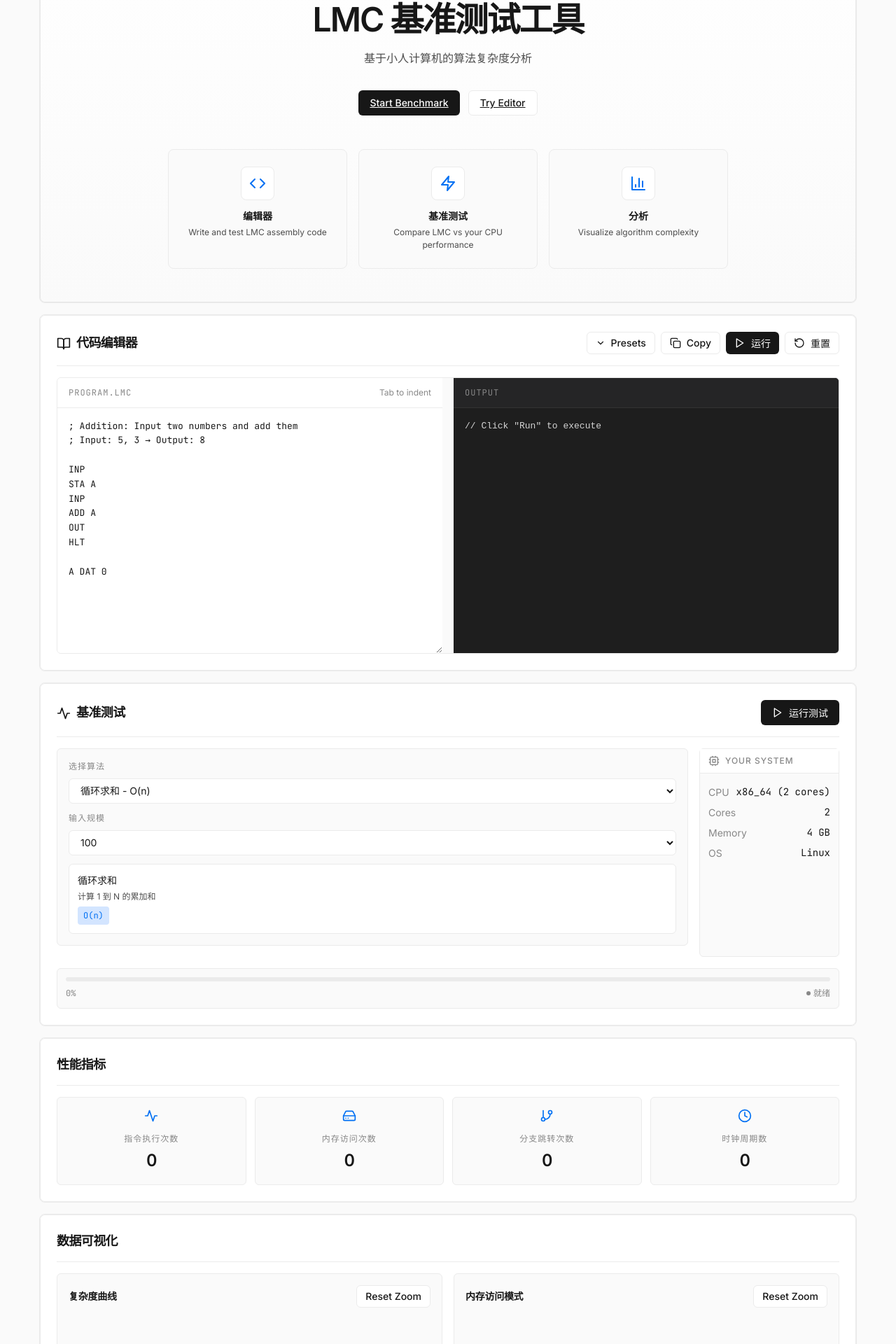
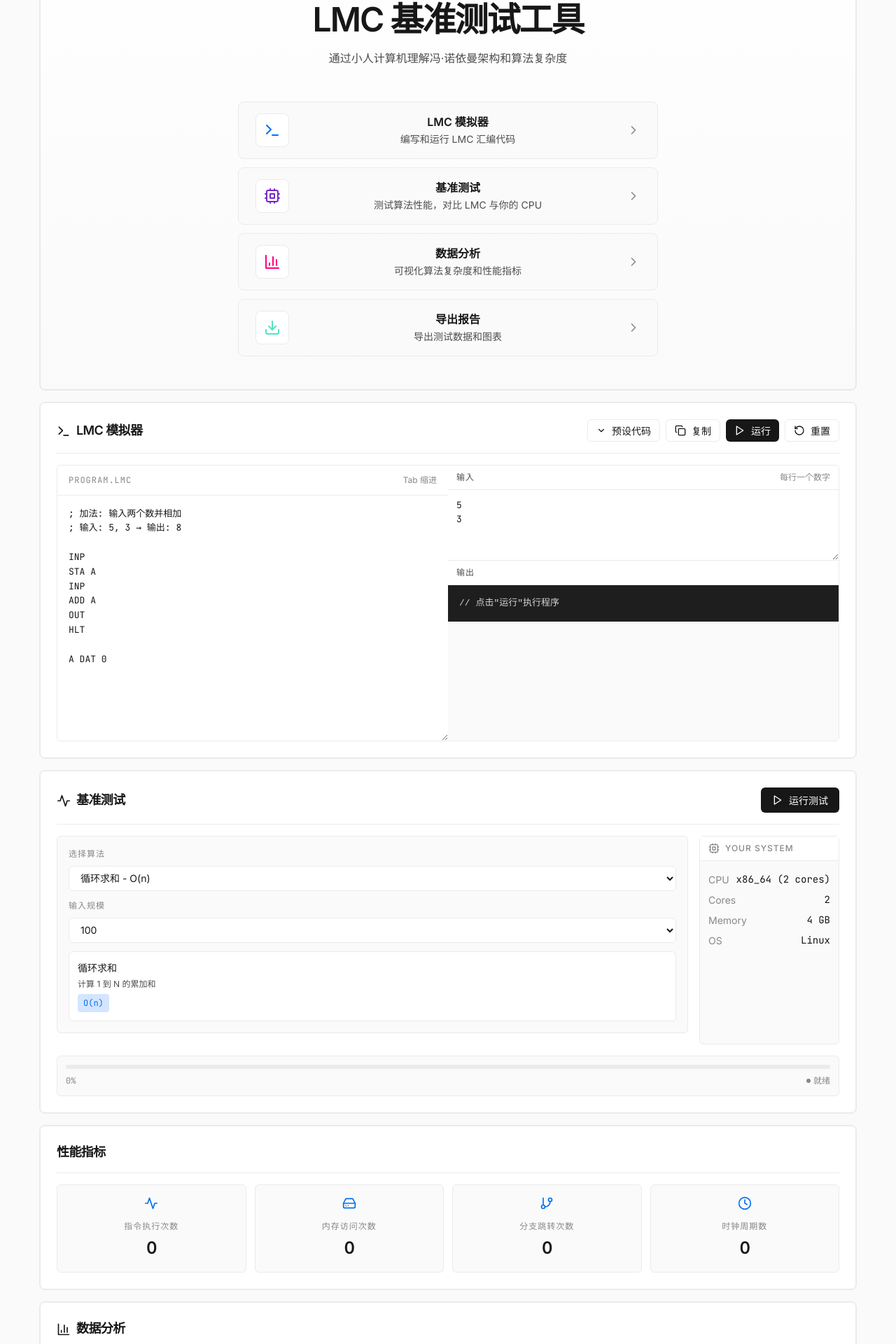
Before and after one commit to AustinZ132/LMC-Benchmark-Simulator, a React (Vite) app: page / in a window 1280 px wide. Shown: the part 214-2134 px from the top of the page at 70% size. Built offline with nearby package versions, Linux system fonts and the light colour scheme; what chartjs-plugin-zoom would draw is missing.

Commit message:
fix: Fix editor input, add Chinese presets, redesign menu, improve charts

```diff
--- a/src/components/Charts.jsx
+++ b/src/components/Charts.jsx
@@ -3,11 +3,12 @@ import { useI18n } from '../context/I18nContext';
 import { useBenchmark } from '../context/BenchmarkContext';
 import { Chart, registerables } from 'chart.js';
 import zoomPlugin from 'chartjs-plugin-zoom';
+import { BarChart3, ZoomIn, ZoomOut, RotateCcw } from 'lucide-react';
 
 Chart.register(...registerables, zoomPlugin);
 
 export default function Charts() {
-  const { t } = useI18n();
+  const { t, lang } = useI18n();
   const { results } = useBenchmark();
   const complexityChartRef = useRef(null);
   const memoryChartRef = useRef(null);
@@ -17,6 +18,7 @@ export default function Charts() {
   const comparisonInstance = useRef(null);
   const [selectedAlgorithms, setSelectedAlgorithms] = useState([]);
 
+  const isZh = lang === 'zh';
   const algorithms = [...new Set(results.map(r => r.algorithmId))];
 
   useEffect(() => {
@@ -80,8 +82,7 @@ export default function Charts() {
       zoom: {
         wheel: { enabled: true },
         pinch: { enabled: true },
-        mode: 'xy',
-        onZoomComplete: () => {}
+        mode: 'xy'
       }
     };
 
@@ -109,11 +110,11 @@ export default function Charts() {
           scales: {
             x: {
               type: 'linear',
-              title: { display: true, text: t('charts.inputSize') },
+              title: { display: true, text: isZh ? '输入规模' : 'Input Size' },
               grid: { color: '#ebebeb' }
             },
             y: {
-              title: { display: true, text: t('metrics.instructions') },
+              title: { display: true, text: isZh ? '指令执行次数' : 'Instruction Count' },
               grid: { color: '#ebebeb' }
             }
           }
@@ -145,11 +146,11 @@ export default function Charts() {
           scales: {
             x: {
               type: 'linear',
-              title: { display: true, text: t('charts.inputSize') },
+              title: { display: true, text: isZh ? '输入规模' : 'Input Size' },
               grid: { color: '#ebebeb' }
             },
             y: {
-              title: { display: true, text: t('metrics.memory') },
+              title: { display: true, text: isZh ? '内存访问次数' : 'Memory Access' },
               grid: { color: '#ebebeb' }
             }
           }
@@ -166,7 +167,12 @@ export default function Charts() {
       comparisonInstance.current = new Chart(comparisonChartRef.current, {
         type: 'radar',
         data: {
-          labels: [t('metrics.instructions'), t('metrics.memory'), t('metrics.branches'), t('metrics.cycles')],
+          labels: [
+            isZh ? '指令数' : 'Instructions',
+            isZh ? '内存访问' : 'Memory',
+            isZh ? '分支' : 'Branches',
+            isZh ? '周期' : 'Cycles'
+          ],
           datasets: filteredAlgorithms.map((algo, idx) => {
             const r = lastResults[idx];
             const color = colors[idx % colors.length];
@@ -201,7 +207,7 @@ export default function Charts() {
       if (memoryInstance.current) memoryInstance.current.destroy();
       if (comparisonInstance.current) comparisonInstance.current.destroy();
     };
-  }, [results, selectedAlgorithms, t]);
+  }, [results, selectedAlgorithms, isZh]);
 
   const toggleAlgorithm = (algo) => {
     setSelectedAlgorithms(prev =>
@@ -215,10 +221,30 @@ export default function Charts() {
     }
   };
 
+  if (results.length === 0) {
+    return (
+      <section id="analysis" className="section">
+        <div className="section-header">
+          <h2 className="section-title">
+            <BarChart3 size={20} style={{ marginRight: '8px', verticalAlign: 'middle' }} />
+            {isZh ? '数据分析' : 'Data Analysis'}
+          </h2>
+        </div>
+        <div className="empty-state">
+          <BarChart3 size={48} />
+          <p>{isZh ? '运行基准测试后查看图表' : 'Run a benchmark to see charts'}</p>
+        </div>
+      </section>
+    );
+  }
+
   return (
     <section id="analysis" className="section">
       <div className="section-header">
-        <h2 className="section-title">{t('charts.title')}</h2>
+        <h2 className="section-title">
+          <BarChart3 size={20} style={{ marginRight: '8px', verticalAlign: 'middle' }} />
+          {isZh ? '数据分析' : 'Data Analysis'}
+        </h2>
         {algorithms.length > 0 && (
           <div className="algorithm-filters">
             {algorithms.map(algo => (
@@ -236,32 +262,32 @@ export default function Charts() {
       <div className="charts-grid">
         <div className="chart-container">
           <div className="chart-header">
-            <h3 className="chart-title">{t('charts.complexity')}</h3>
+            <h3 className="chart-title">{isZh ? '复杂度曲线' : 'Complexity Curve'}</h3>
             <button onClick={() => resetZoom(complexityChartRef)} className="button-secondary-sm">
-              Reset Zoom
+              <RotateCcw size={14} />
             </button>
           </div>
           <div className="chart-wrapper">
             <canvas ref={complexityChartRef}></canvas>
           </div>
-          <p className="chart-hint">Scroll to zoom, drag to pan</p>
+          <p className="chart-hint">{isZh ? '滚轮缩放，拖拽平移' : 'Scroll to zoom, drag to pan'}</p>
         </div>
         <div className="chart-container">
           <div className="chart-header">
-            <h3 className="chart-title">{t('charts.memory')}</h3>
+            <h3 className="chart-title">{isZh ? '内存访问模式' : 'Memory Access Pattern'}</h3>
             <button onClick={() => resetZoom(memoryChartRef)} className="button-secondary-sm">
-              Reset Zoom
+              <RotateCcw size={14} />
             </button>
           </div>
           <div className="chart-wrapper">
             <canvas ref={memoryChartRef}></canvas>
           </div>
-          <p className="chart-hint">Scroll to zoom, drag to pan</p>
+          <p className="chart-hint">{isZh ? '滚轮缩放，拖拽平移' : 'Scroll to zoom, drag to pan'}</p>
         </div>
       </div>
       <div className="chart-container comparison-chart">
         <div className="chart-header">
-          <h3 className="chart-title">{t('charts.comparison')}</h3>
+          <h3 className="chart-title">{isZh ? '架构对比' : 'Architecture Comparison'}</h3>
         </div>
         <div className="chart-wrapper chart-wrapper-small">
           <canvas ref={comparisonChartRef}></canvas>
--- a/src/components/Editor.jsx
+++ b/src/components/Editor.jsx
@@ -1,14 +1,16 @@
 import React, { useState, useRef, useCallback } from 'react';
 import { useI18n } from '../context/I18nContext';
-import { Play, RotateCcw, Copy, Check, ChevronDown, BookOpen } from 'lucide-react';
+import { Play, RotateCcw, Copy, Check, ChevronDown, Terminal } from 'lucide-react';
 import { LMC } from '../utils/lmc';
 
 const PRESETS = {
   addition: {
-    name: 'Addition (A+B)',
-    description: 'Input two numbers and add them',
-    code: `; Addition: Input two numbers and add them
-; Input: 5, 3 → Output: 8
+    name: '加法 (A+B)',
+    nameEn: 'Addition (A+B)',
+    description: '输入两个数并相加',
+    descriptionEn: 'Input two numbers and add them',
+    code: `; 加法: 输入两个数并相加
+; 输入: 5, 3 → 输出: 8
 
 INP
 STA A
@@ -20,10 +22,12 @@ HLT
 A DAT 0`
   },
   loop: {
-    name: 'Loop Sum (1 to N)',
-    description: 'Calculate sum from 1 to N',
-    code: `; Loop: Calculate sum from 1 to N
-; Input: 10 → Output: 55
+    name: '循环求和 (1到N)',
+    nameEn: 'Loop Sum (1 to N)',
+    description: '计算1到N的累加和',
+    descriptionEn: 'Calculate sum from 1 to N',
+    code: `; 循环求和: 计算1到N的和
+; 输入: 10 → 输出: 55
 
 INP
 STA N
@@ -43,10 +47,12 @@ N DAT 0
 ONE DAT 1`
   },
   multiply: {
-    name: 'Multiply (A×B)',
-    description: 'A times B using repeated addition',
-    code: `; Multiply: A times B
-; Input: 4, 5 → Output: 20
+    name: '乘法 (A×B)',
+    nameEn: 'Multiply (A×B)',
+    description: '通过重复加法实现乘法',
+    descriptionEn: 'A times B using repeated addition',
+    code: `; 乘法: A乘以B
+; 输入: 4, 5 → 输出: 20
 
 INP
 STA A
@@ -69,10 +75,12 @@ RESULT DAT 0
 ONE DAT 1`
   },
   factorial: {
-    name: 'Factorial (N!)',
-    description: 'Calculate N factorial',
-    code: `; Factorial: Calculate N!
-; Input: 5 → Output: 120
+    name: '阶乘 (N!)',
+    nameEn: 'Factorial (N!)',
+    description: '计算N的阶乘',
+    descriptionEn: 'Calculate N factorial',
+    code: `; 阶乘: 计算N!
+; 输入: 5 → 输出: 120
 
 INP
 STA N
@@ -94,10 +102,12 @@ RESULT DAT 0
 ONE DAT 1`
   },
   fibonacci: {
-    name: 'Fibonacci',
-    description: 'Calculate Nth Fibonacci number',
-    code: `; Fibonacci: Nth number
-; Input: 10 → Output: 55
+    name: '斐波那契数列',
+    nameEn: 'Fibonacci',
+    description: '计算第N个斐波那契数',
+    descriptionEn: 'Calculate Nth Fibonacci number',
+    code: `; 斐波那契: 第N个数
+; 输入: 10 → 输出: 55
 
 INP
 STA N
@@ -127,10 +137,12 @@ ZERO DAT 0
 ONE DAT 1`
   },
   counter: {
-    name: 'Counter (1 to N)',
-    description: 'Print numbers 1 to N',
-    code: `; Counter: Print 1 to N
-; Input: 5 → Output: 1,2,3,4,5
+    name: '计数器 (1到N)',
+    nameEn: 'Counter (1 to N)',
+    description: '打印1到N的数字',
+    descriptionEn: 'Print numbers 1 to N',
+    code: `; 计数器: 打印1到N
+; 输入: 5 → 输出: 1,2,3,4,5
 
 INP
 STA N
@@ -151,10 +163,12 @@ COUNT DAT 0
 ONE DAT 1`
   },
   max: {
-    name: 'Find Maximum',
-    description: 'Find max of two numbers',
-    code: `; Find Maximum of two numbers
-; Input: 7, 9 → Output: 9
+    name: '求最大值',
+    nameEn: 'Find Maximum',
+    description: '找出两个数中的最大值',
+    descriptionEn: 'Find max of two numbers',
+    code: `; 求最大值: 两个数中的最大值
+; 输入: 7, 9 → 输出: 9
 
 INP
 STA A
@@ -175,8 +189,9 @@ B DAT 0`
 };
 
 export default function Editor() {
-  const { t } = useI18n();
+  const { t, lang } = useI18n();
   const [code, setCode] = useState(PRESETS.addition.code);
+  const [inputs, setInputs] = useState('5\n3');
   const [output, setOutput] = useState('');
   const [copied, setCopied] = useState(false);
   const [showPresets, setShowPresets] = useState(false);
@@ -186,19 +201,21 @@ export default function Editor() {
     const lmc = new LMC();
     try {
       lmc.loadCode(code);
-      const inputMatch = code.match(/INP/g);
-      const inputCount = inputMatch ? inputMatch.length : 0;
-      const inputs = Array.from({ length: inputCount }, (_, i) => i + 1);
-      lmc.setInput(inputs);
+
+      const inputLines = inputs.split('\n').filter(line => line.trim() !== '');
+      const inputValues = inputLines.map(line => parseInt(line.trim()) || 0);
+      lmc.setInput(inputValues);
+
       const result = lmc.run();
-      setOutput(result.output.join('\n') || 'No output');
+      setOutput(result.output.join('\n') || t('messages.noOutput') || 'No output');
     } catch (error) {
       setOutput(`Error: ${error.message}`);
     }
-  }, [code]);
+  }, [code, inputs, t]);
 
   const handleReset = useCallback(() => {
     setCode(PRESETS.addition.code);
+    setInputs('5\n3');
     setOutput('');
   }, []);
 
@@ -209,7 +226,15 @@ export default function Editor() {
   }, [code]);
 
   const handlePresetSelect = useCallback((presetKey) => {
-    setCode(PRESETS[presetKey].code);
+    const preset = PRESETS[presetKey];
+    setCode(preset.code);
+
+    const inputMatch = preset.code.match(/输入[：:]\s*(.+?)[\s→]/);
+    if (inputMatch) {
+      const inputStr = inputMatch[1].replace(/,/g, '\n');
+      setInputs(inputStr);
+    }
+
     setShowPresets(false);
     setOutput('');
   }, []);
@@ -228,12 +253,14 @@ export default function Editor() {
     }
   }, [code]);
 
+  const isZh = lang === 'zh';
+
   return (
     <section id="editor" className="section">
       <div className="section-header">
         <h2 className="section-title">
-          <BookOpen size={20} style={{ marginRight: '8px', verticalAlign: 'middle' }} />
-          {t('editor.title')}
+          <Terminal size={20} style={{ marginRight: '8px', verticalAlign: 'middle' }} />
+          {isZh ? 'LMC 模拟器' : 'LMC Simulator'}
         </h2>
         <div className="section-actions">
           <div className="preset-dropdown">
@@ -242,7 +269,7 @@ export default function Editor() {
               className="button-secondary-sm"
             >
               <ChevronDown size={14} />
-              <span>Presets</span>
+              <span>{isZh ? '预设代码' : 'Presets'}</span>
             </button>
             {showPresets && (
               <div className="preset-menu">
@@ -252,8 +279,8 @@ export default function Editor() {
                     onClick={() => handlePresetSelect(key)}
                     className="preset-item"
                   >
-                    <span className="preset-name">{preset.name}</span>
-                    <span className="preset-desc">{preset.description}</span>
+                    <span className="preset-name">{isZh ? preset.name : preset.nameEn}</span>
+                    <span className="preset-desc">{isZh ? preset.description : preset.descriptionEn}</span>
                   </button>
                 ))}
               </div>
@@ -261,15 +288,15 @@ export default function Editor() {
           </div>
           <button onClick={handleCopy} className="button-secondary-sm">
             {copied ? <Check size={16} /> : <Copy size={16} />}
-            <span>{copied ? 'Copied!' : 'Copy'}</span>
+            <span>{copied ? (isZh ? '已复制' : 'Copied') : (isZh ? '复制' : 'Copy')}</span>
           </button>
           <button onClick={handleRun} className="button-primary-sm">
             <Play size={16} />
-            <span>{t('editor.run')}</span>
+            <span>{isZh ? '运行' : 'Run'}</span>
           </button>
           <button onClick={handleReset} className="button-secondary-sm">
             <RotateCcw size={16} />
-            <span>{t('editor.reset')}</span>
+            <span>{isZh ? '重置' : 'Reset'}</span>
           </button>
         </div>
       </div>
@@ -277,7 +304,7 @@ export default function Editor() {
         <div className="editor-panel">
           <div className="editor-header">
             <span className="editor-filename">program.lmc</span>
-            <span className="editor-hint">Tab to indent</span>
+            <span className="editor-hint">{isZh ? 'Tab 缩进' : 'Tab to indent'}</span>
           </div>
           <textarea
             ref={textareaRef}
@@ -285,19 +312,34 @@ export default function Editor() {
             value={code}
             onChange={(e) => setCode(e.target.value)}
             onKeyDown={handleKeyDown}
-            placeholder={t('editor.placeholder')}
+            placeholder={isZh ? '在此输入 LMC 代码...' : 'Enter LMC code here...'}
             spellCheck={false}
             autoComplete="off"
             autoCorrect="off"
             autoCapitalize="off"
           />
         </div>
-        <div className="output-panel">
-          <div className="output-header">
-            <span className="output-title">Output</span>
+        <div className="io-panel">
+          <div className="input-panel">
+            <div className="panel-header">
+              <span className="panel-title">{isZh ? '输入' : 'Input'}</span>
+              <span className="panel-hint">{isZh ? '每行一个数字' : 'One number per line'}</span>
+            </div>
+            <textarea
+              className="input-editor"
+              value={inputs}
+              onChange={(e) => setInputs(e.target.value)}
+              placeholder={isZh ? '输入数据...\n例如：5\n3' : 'Input data...\nExample: 5\n3'}
+              spellCheck={false}
+            />
           </div>
-          <div className="output-content">
-            <pre>{output || '// Click "Run" to execute'}</pre>
+          <div className="output-panel">
+            <div className="panel-header">
+              <span className="panel-title">{isZh ? '输出' : 'Output'}</span>
+            </div>
+            <div className="output-content">
+              <pre>{output || (isZh ? '// 点击"运行"执行程序' : '// Click "Run" to execute')}</pre>
+            </div>
           </div>
         </div>
       </div>
--- a/src/components/Hero.jsx
+++ b/src/components/Hero.jsx
@@ -1,29 +1,40 @@
 import React from 'react';
 import { Link } from 'react-router-dom';
 import { useI18n } from '../context/I18nContext';
-import { Cpu, Zap, BarChart3, Code } from 'lucide-react';
+import { Cpu, Terminal, BarChart3, Download, ChevronRight } from 'lucide-react';
 
 export default function Hero() {
-  const { t } = useI18n();
+  const { t, lang } = useI18n();
+  const isZh = lang === 'zh';
 
-  const features = [
+  const menuItems = [
     {
-      icon: <Code size={24} />,
-      title: t('nav.editor'),
-      description: 'Write and test LMC assembly code',
-      link: '/editor'
+      icon: <Terminal size={24} />,
+      title: isZh ? 'LMC 模拟器' : 'LMC Simulator',
+      description: isZh ? '编写和运行 LMC 汇编代码' : 'Write and run LMC assembly code',
+      link: '/editor',
+      color: '#0070f3'
     },
     {
-      icon: <Zap size={24} />,
-      title: t('nav.benchmark'),
-      description: 'Compare LMC vs your CPU performance',
-      link: '/benchmark'
+      icon: <Cpu size={24} />,
+      title: isZh ? '基准测试' : 'Benchmark',
+      description: isZh ? '测试算法性能，对比 LMC 与你的 CPU' : 'Test algorithm performance, compare LMC vs your CPU',
+      link: '/benchmark',
+      color: '#7928ca'
     },
     {
       icon: <BarChart3 size={24} />,
-      title: t('nav.analysis'),
-      description: 'Visualize algorithm complexity',
-      link: '/analysis'
+      title: isZh ? '数据分析' : 'Data Analysis',
+      description: isZh ? '可视化算法复杂度和性能指标' : 'Visualize algorithm complexity and metrics',
+      link: '/analysis',
+      color: '#ff0080'
+    },
+    {
+      icon: <Download size={24} />,
+      title: isZh ? '导出报告' : 'Export Report',
+      description: isZh ? '导出测试数据和图表' : 'Export test data and charts',
+      link: '/export',
+      color: '#50e3c2'
     }
   ];
 
@@ -32,25 +43,26 @@ export default function Hero() {
       <div className="hero-content">
         <div className="hero-badge">
           <Cpu size={16} />
-          <span>Educational Tool</span>
+          <span>{isZh ? '教学工具' : 'Educational Tool'}</span>
         </div>
-        <h1 className="hero-title">{t('app.title')}</h1>
-        <p className="hero-subtitle">{t('app.subtitle')}</p>
-        <div className="hero-actions">
-          <Link to="/benchmark" className="button-primary">
-            Start Benchmark
-          </Link>
-          <Link to="/editor" className="button-secondary">
-            Try Editor
-          </Link>
-        </div>
+        <h1 className="hero-title">{isZh ? 'LMC 基准测试工具' : 'LMC Benchmark Tool'}</h1>
+        <p className="hero-subtitle">
+          {isZh
+            ? '通过小人计算机理解冯·诺依曼架构和算法复杂度'
+            : 'Understand von Neumann architecture and algorithm complexity through Little Man Computer'}
+        </p>
       </div>
-      <div className="hero-features">
-        {features.map((feature, index) => (
-          <Link key={index} to={feature.link} className="feature-card">
-            <div className="feature-icon">{feature.icon}</div>
-            <h3 className="feature-title">{feature.title}</h3>
-            <p className="feature-desc">{feature.description}</p>
+      <div className="menu-grid">
+        {menuItems.map((item, index) => (
+          <Link key={index} to={item.link} className="menu-card">
+            <div className="menu-icon" style={{ color: item.color }}>
+              {item.icon}
+            </div>
+            <div className="menu-info">
+              <h3 className="menu-title">{item.title}</h3>
+              <p className="menu-desc">{item.description}</p>
+            </div>
+            <ChevronRight size={20} className="menu-arrow" />
           </Link>
         ))}
       </div>
--- a/src/components/Navbar.jsx
+++ b/src/components/Navbar.jsx
@@ -6,13 +6,14 @@ import { Globe } from 'lucide-react';
 export default function Navbar() {
   const { t, toggleLang, lang } = useI18n();
   const location = useLocation();
+  const isZh = lang === 'zh';
 
   const navItems = [
-    { path: '/', key: 'home', label: t('nav.home') },
-    { path: '/editor', key: 'editor', label: t('nav.editor') },
-    { path: '/benchmark', key: 'benchmark', label: t('nav.benchmark') },
-    { path: '/analysis', key: 'analysis', label: t('nav.analysis') },
-    { path: '/export', key: 'export', label: t('nav.export') }
+    { path: '/', key: 'home', label: isZh ? '首页' : 'Home' },
+    { path: '/editor', key: 'editor', label: isZh ? '模拟器' : 'Simulator' },
+    { path: '/benchmark', key: 'benchmark', label: isZh ? '基准测试' : 'Benchmark' },
+    { path: '/analysis', key: 'analysis', label: isZh ? '数据分析' : 'Analysis' },
+    { path: '/export', key: 'export', label: isZh ? '导出' : 'Export' }
   ];
 
   return (
@@ -36,7 +37,7 @@ export default function Navbar() {
         <div className="nav-actions">
           <button onClick={toggleLang} className="button-secondary-sm">
             <Globe size={16} />
-            <span>{lang === 'zh' ? 'EN' : '中'}</span>
+            <span>{isZh ? 'EN' : '中'}</span>
           </button>
         </div>
       </div>
--- a/src/styles/main.css
+++ b/src/styles/main.css
@@ -284,26 +284,19 @@ body {
   margin-bottom: var(--space-6);
 }
 
-.hero-actions {
-  display: flex;
-  align-items: center;
-  justify-content: center;
+.menu-grid {
+  display: flex;
+  flex-direction: column;
   gap: var(--space-3);
-}
-
-.hero-features {
-  display: grid;
-  grid-template-columns: repeat(3, 1fr);
+  max-width: 600px;
+  margin: 0 auto;
+}
+
+.menu-card {
+  display: flex;
+  align-items: center;
   gap: var(--space-4);
-  max-width: 800px;
-  margin: 0 auto;
-}
-
-.feature-card {
-  display: flex;
-  flex-direction: column;
-  align-items: center;
-  padding: var(--space-5);
+  padding: var(--space-4) var(--space-5);
   background-color: var(--color-canvas-soft);
   border: 1px solid var(--color-hairline);
   border-radius: var(--rounded-md);
@@ -312,13 +305,13 @@ body {
   transition: all var(--transition-fast);
 }
 
-.feature-card:hover {
+.menu-card:hover {
   border-color: var(--color-hairline-strong);
   box-shadow: var(--shadow-level-2);
-  transform: translateY(-2px);
-}
-
-.feature-icon {
+  transform: translateX(4px);
+}
+
+.menu-icon {
   display: flex;
   align-items: center;
   justify-content: center;
@@ -327,21 +320,34 @@ body {
   background-color: var(--color-canvas);
   border: 1px solid var(--color-hairline);
   border-radius: var(--rounded-md);
-  color: var(--color-link);
-  margin-bottom: var(--space-3);
-}
-
-.feature-title {
-  font-size: var(--text-sm);
+  flex-shrink: 0;
+}
+
+.menu-info {
+  flex: 1;
+}
+
+.menu-title {
+  font-size: var(--text-base);
   font-weight: var(--font-semibold);
   color: var(--color-ink);
-  margin-bottom: var(--space-1);
-}
-
-.feature-desc {
-  font-size: var(--text-xs);
+  margin-bottom: 2px;
+}
+
+.menu-desc {
+  font-size: var(--text-sm);
   color: var(--color-body);
-  text-align: center;
+}
+
+.menu-arrow {
+  color: var(--color-mute);
+  flex-shrink: 0;
+  transition: transform var(--transition-fast);
+}
+
+.menu-card:hover .menu-arrow {
+  transform: translateX(4px);
+  color: var(--color-ink);
 }
 
 .section {
@@ -411,7 +417,7 @@ body {
 .editor-container {
   display: grid;
   grid-template-columns: 1fr 1fr;
-  gap: var(--space-4);
+  gap: 0;
   background-color: var(--color-canvas-soft);
   border-radius: var(--rounded-sm);
   border: 1px solid var(--color-hairline);
@@ -497,6 +503,58 @@ body {
   word-break: break-all;
 }
 
+.io-panel {
+  display: flex;
+  flex-direction: column;
+}
+
+.input-panel {
+  display: flex;
+  flex-direction: column;
+  border-bottom: 1px solid var(--color-hairline);
+}
+
+.panel-header {
+  display: flex;
+  align-items: center;
+  justify-content: space-between;
+  padding: var(--space-2) var(--space-3);
+  background-color: var(--color-canvas);
+  border-bottom: 1px solid var(--color-hairline);
+}
+
+.panel-title {
+  font-family: var(--font-mono);
+  font-size: var(--text-xs);
+  font-weight: var(--font-medium);
+  color: var(--color-body);
+  text-transform: uppercase;
+  letter-spacing: 1px;
+}
+
+.panel-hint {
+  font-size: var(--text-xs);
+  color: var(--color-mute);
+}
+
+.input-editor {
+  width: 100%;
+  min-height: 100px;
+  padding: var(--space-3);
+  font-family: var(--font-mono);
+  font-size: 13px;
+  line-height: 1.6;
+  color: var(--color-ink);
+  background-color: var(--color-canvas);
+  border: none;
+  resize: vertical;
+  outline: none;
+}
+
+.input-editor:focus {
+  background-color: #fffef5;
+}
+
 .benchmark-controls {
   background-color: var(--color-canvas-soft);
   border-radius: var(--rounded-sm);
@@ -667,6 +725,24 @@ body {
   font-size: var(--text-xs);
   color: var(--color-mute);
   margin-top: var(--space-1);
+}
+
+.empty-state {
+  display: flex;
+  flex-direction: column;
+  align-items: center;
+  justify-content: center;
+  padding: var(--space-10);
+  color: var(--color-mute);
+}
+
+.empty-state svg {
+  margin-bottom: var(--space-4);
+  opacity: 0.5;
+}
+
+.empty-state p {
+  font-size: var(--text-base);
 }
 
 @keyframes pulse {
```
